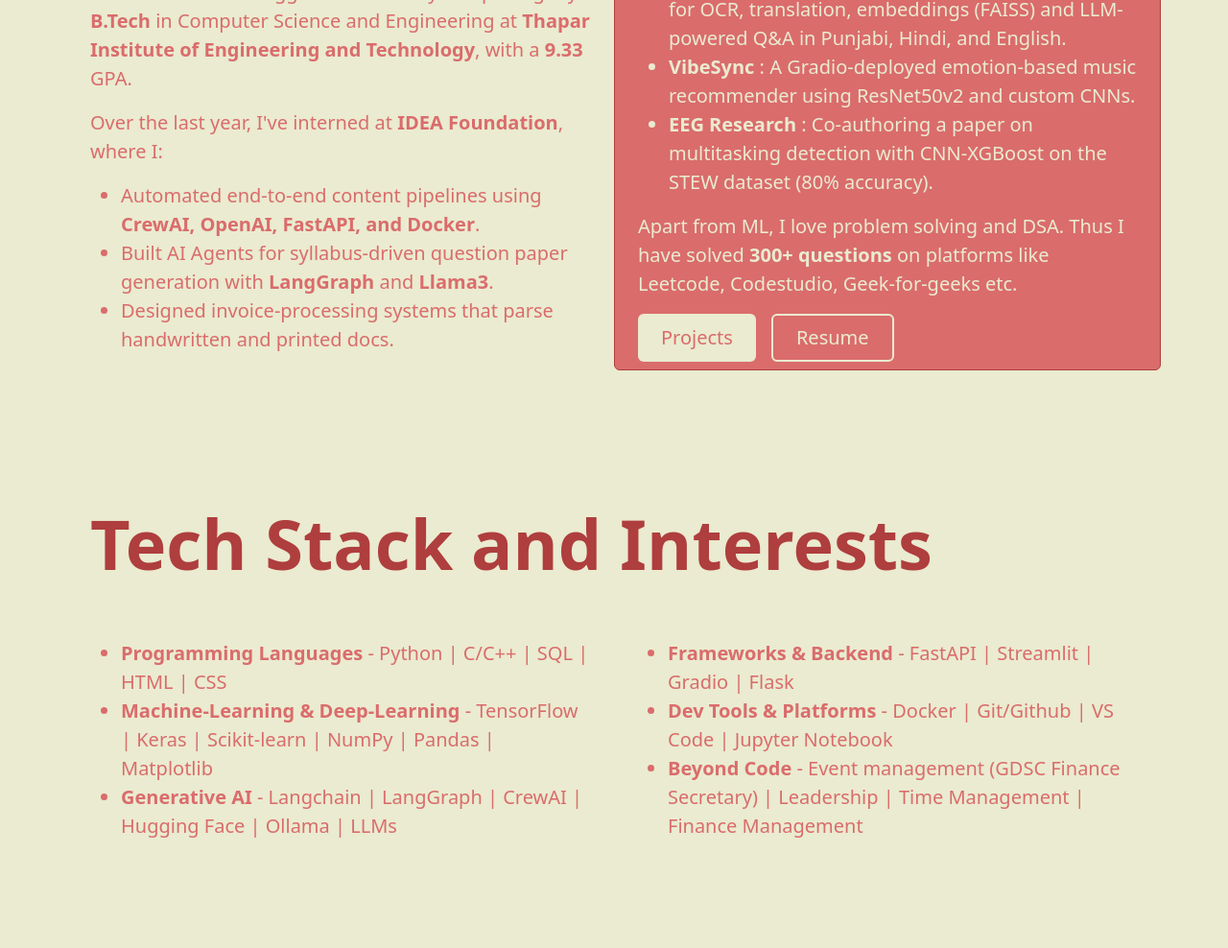
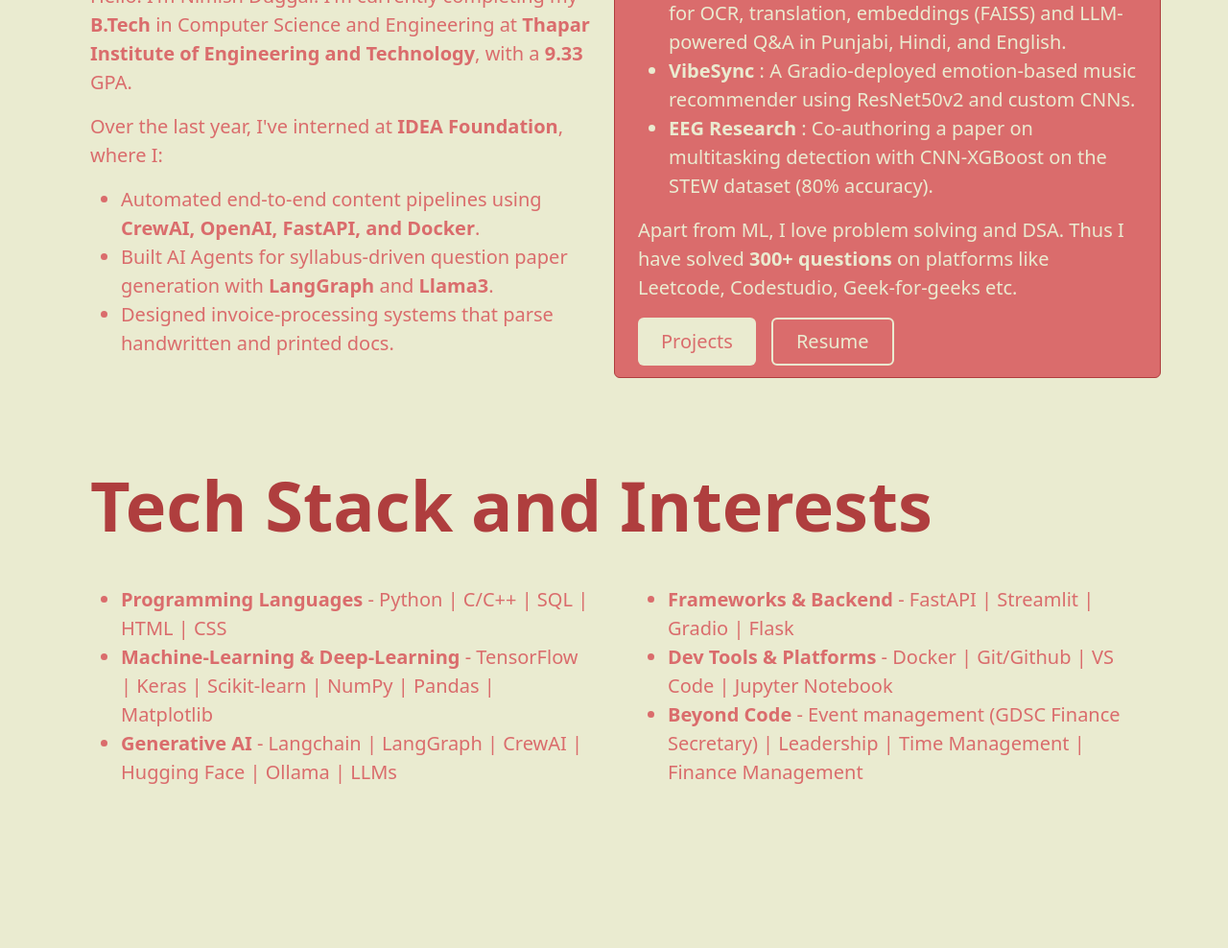
Before and after one commit to nimish0107/nimish-portfolio, a plain HTML site: page about.html in a window 1280 px wide. Shown: the part 280-1268 px from the top of the page at 96% size. After the commit the page ends 1212 px from the top, so only its background shows below. Drawn offline with nearby package versions, Linux system fonts and the light colour scheme.

Commit message:
minor fix

```diff
--- a/about.html
+++ b/about.html
@@ -66,7 +66,7 @@
             </li>
           </ul>
         </div>
-        <div class="col-lg-6 about-card">
+        <div class="col-lg-6 about-card py-1">
           <p class="lead list-format-card fw-normal">
             Outside of the internship, I love tackling real-world ML problems:
           </p>
@@ -111,8 +111,8 @@
     </div>
 
     <div class="container col-xxl-10 px-4 pb-5">
-      <div class="row align-items-center g-5 py-5">
-        <h1 class="display-2 fw-bold lh-1 mb-3 name">
+      <div class="row align-items-center g-5 pb-5">
+        <h1 class="display-2 fw-bold lh-1 mb-0 pb-0 name">
           Tech Stack and Interests
         </h1>
         <div class="col-10 col-sm-8 col-lg-6">
```
Also changed, not shown: contact.html (+1 -1 lines).
